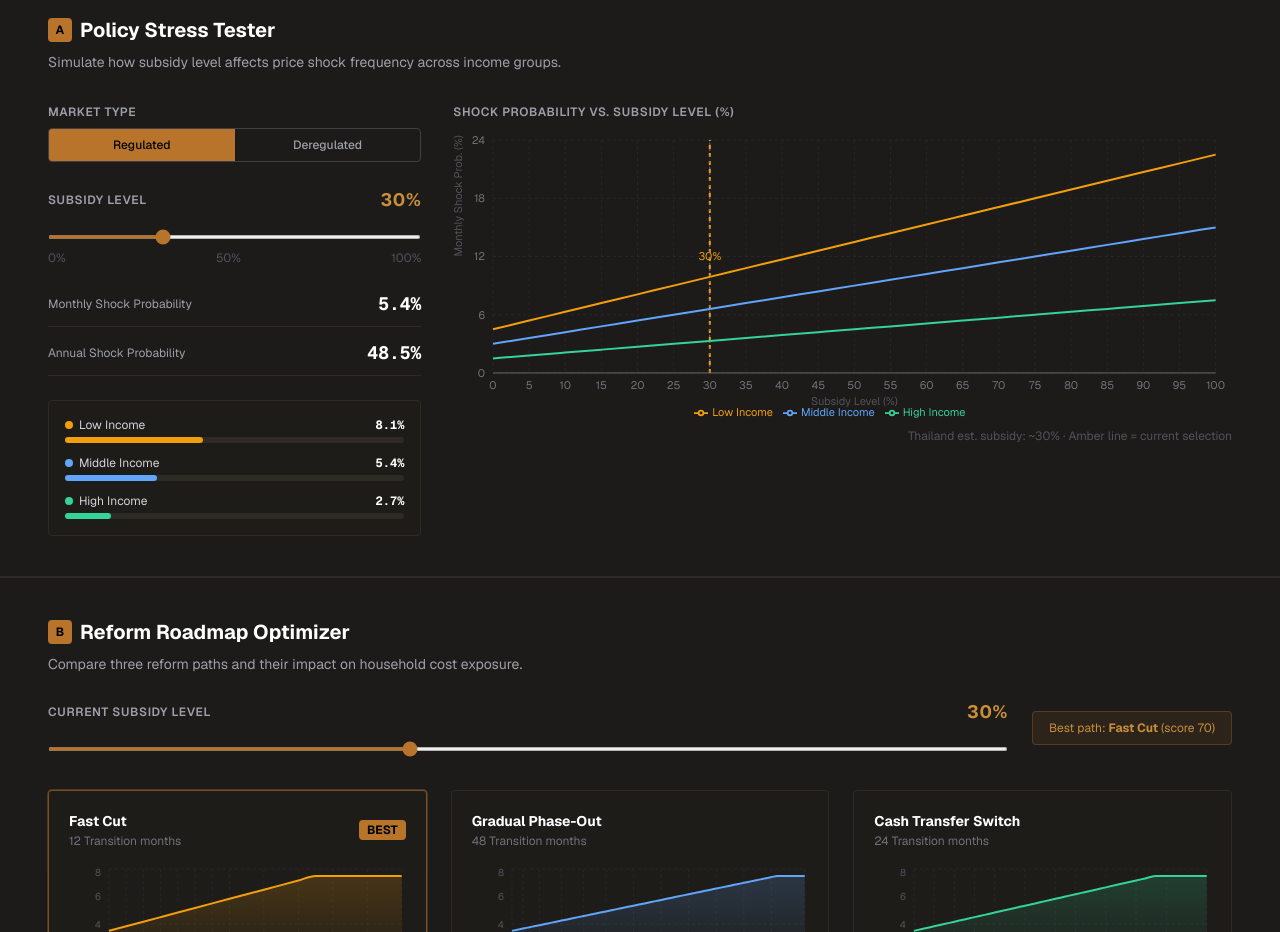
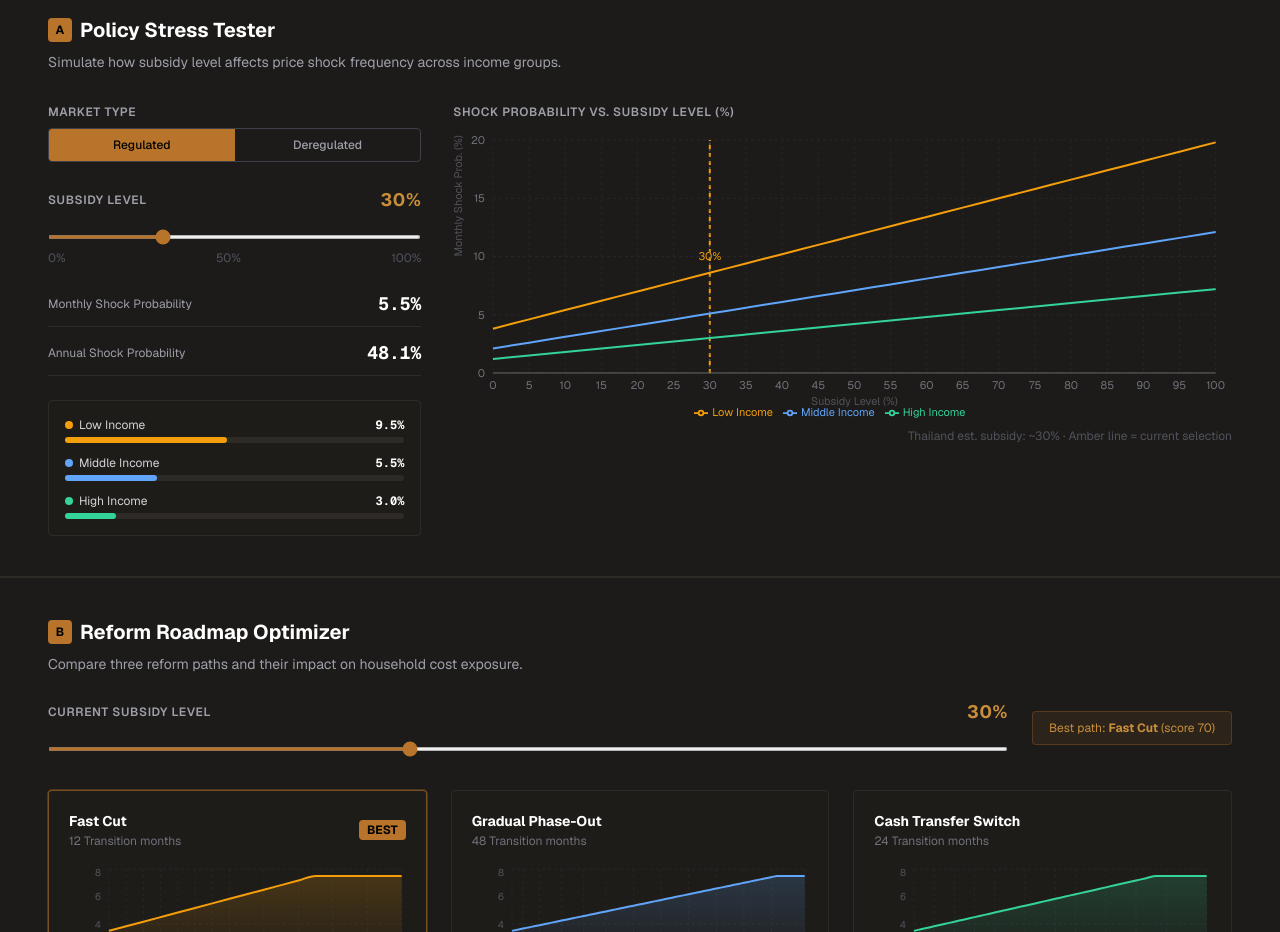
Before and after one commit to Jade0404/oilchoc-dashboard, a Next.js app in the folder frontend/: page / in a window 1280 px wide. Shown: the part 1160-2092 px from the top of the page. Built offline with nearby package versions, Linux system fonts and the light colour scheme; no server answers.

Commit message:
fix: align INITIAL_DATA with StressTestResponse type (missing fields)

```diff
--- a/frontend/src/components/StressTester.tsx
+++ b/frontend/src/components/StressTester.tsx
@@ -24,22 +24,27 @@ const LINE_COLORS = {
 };
 
 const INITIAL_DATA: StressTestResponse = {
-  monthly_shock_prob: 5.41,
-  annual_shock_prob: 48.5,
-  kurtosis_factor: 14,
+  monthly_shock_prob: 5.45,
+  annual_shock_prob: 48.1,
   by_income_group: {
-    low: { shock_prob: 0.0813, monthly_cost_impact_usd: 12.5, fuel_expenditure_share: 0.15 },
-    middle: { shock_prob: 0.0541, monthly_cost_impact_usd: 8.3, fuel_expenditure_share: 0.09 },
-    high: { shock_prob: 0.0271, monthly_cost_impact_usd: 5.1, fuel_expenditure_share: 0.04 },
+    low:    { shock_prob: 0.0954, monthly_cost_impact_usd: 2.99,  monthly_cost_impact_thb: 100, fuel_expenditure_share: 0.148, income_label_en: "Bottom 40%" },
+    middle: { shock_prob: 0.0545, monthly_cost_impact_usd: 2.72,  monthly_cost_impact_thb: 91,  fuel_expenditure_share: 0.088, income_label_en: "Middle 40%" },
+    high:   { shock_prob: 0.0300, monthly_cost_impact_usd: 2.97,  monthly_cost_impact_thb: 99,  fuel_expenditure_share: 0.039, income_label_en: "Top 20%" },
   },
   sweep_curve: Array.from({ length: 21 }, (_, i) => ({
     subsidy_pct: i * 5,
-    overall: 3 + i * 0.6,
-    low: 4.5 + i * 0.9,
-    middle: 3 + i * 0.6,
-    high: 1.5 + i * 0.3,
+    overall: 2.1 + i * 0.5,
+    low:    3.8 + i * 0.8,
+    middle: 2.1 + i * 0.5,
+    high:   1.2 + i * 0.3,
   })),
-  thailand_reference: { shocks: 4, months: 113, monthly_rate: 3.54, percentile_regulated: 63 },
+  thailand_reference: {
+    monthly_shock_rate_pct:  5.45,
+    observation_months:      77,
+    percentile_of_regulated: 54,
+    shock_ratio_observed:    1.94,
+    mann_whitney_p:          0.0014,
+  },
 };
 
 export default function StressTester() {
```
Also changed, not shown: 1 other file (tests, documents, lock files or other folders).
